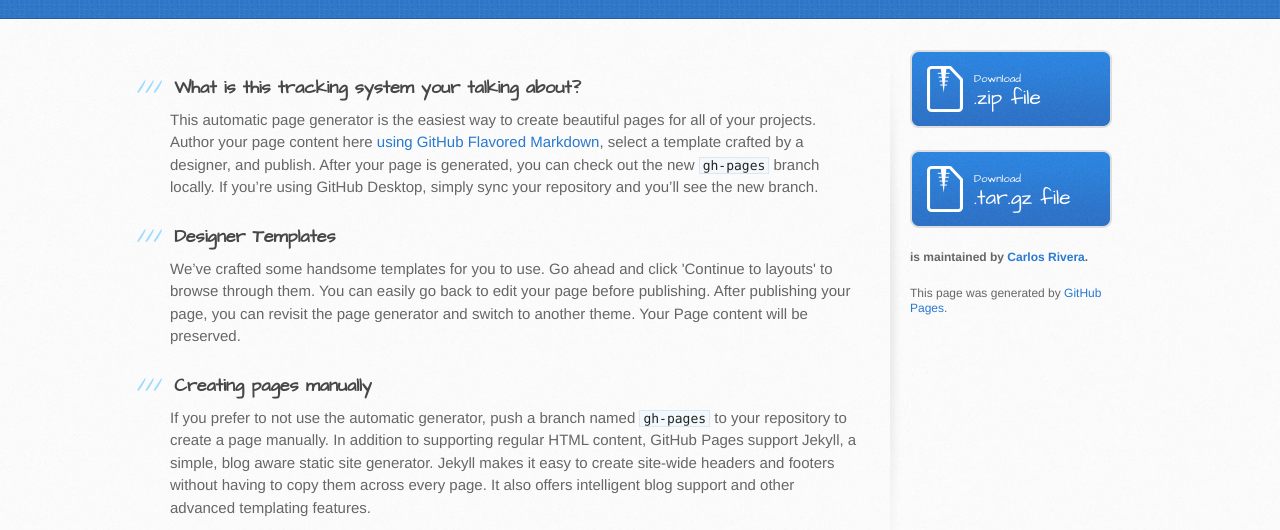
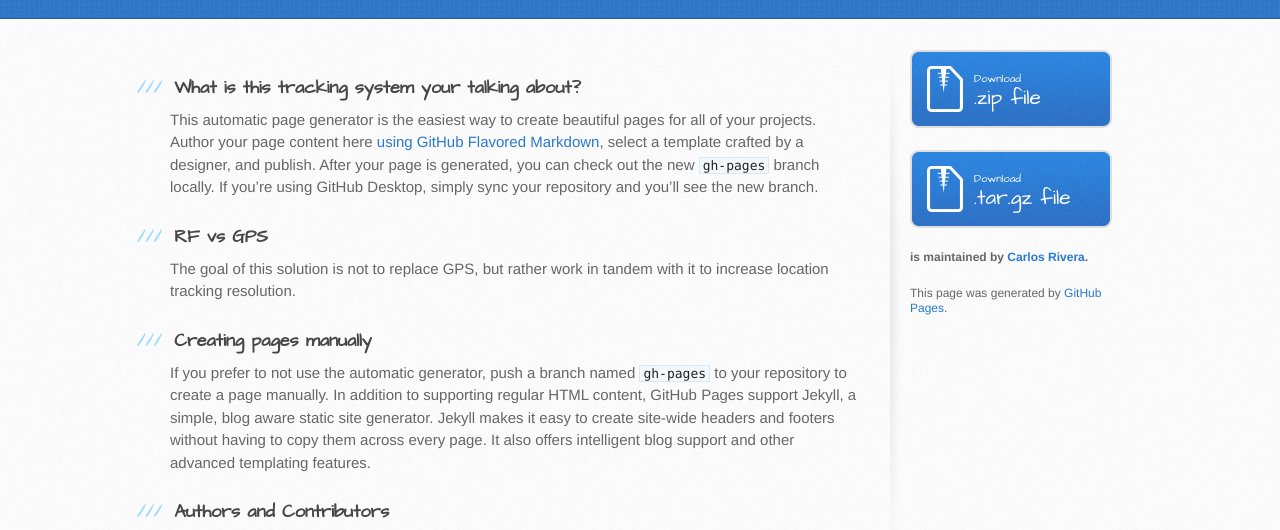
Before and after one commit to crivera-94/engl181homepage, a website: page index.html in a window 1280 px wide. Shown: the part 216-746 px from the top of the page. Drawn offline with Linux system fonts and the light colour scheme.

Commit message:
change text

```diff
--- a/index.html
+++ b/index.html
@@ -30,13 +30,11 @@
         <section id="main-content">
           <h3>
 <a id="welcome-to-github-pages" class="anchor" href="#welcome-to-github-pages" aria-hidden="true"><span aria-hidden="true" class="octicon octicon-link"></span></a>What is this tracking system your talking about?</h3>
-
 <p>This automatic page generator is the easiest way to create beautiful pages for all of your projects. Author your page content here <a href="https://guides.github.com/features/mastering-markdown/">using GitHub Flavored Markdown</a>, select a template crafted by a designer, and publish. After your page is generated, you can check out the new <code>gh-pages</code> branch locally. If you’re using GitHub Desktop, simply sync your repository and you’ll see the new branch.</p>
 
 <h3>
-<a id="designer-templates" class="anchor" href="#designer-templates" aria-hidden="true"><span aria-hidden="true" class="octicon octicon-link"></span></a>Designer Templates</h3>
-
-<p>We’ve crafted some handsome templates for you to use. Go ahead and click 'Continue to layouts' to browse through them. You can easily go back to edit your page before publishing. After publishing your page, you can revisit the page generator and switch to another theme. Your Page content will be preserved.</p>
+<a id="designer-templates" class="anchor" href="#designer-templates" aria-hidden="true"><span aria-hidden="true" class="octicon octicon-link"></span></a>RF vs GPS</h3>
+<p>The goal of this solution is not to replace GPS, but rather work in tandem with it to increase location tracking resolution.</p>
 
 <h3>
 <a id="creating-pages-manually" class="anchor" href="#creating-pages-manually" aria-hidden="true"><span aria-hidden="true" class="octicon octicon-link"></span></a>Creating pages manually</h3>
```
